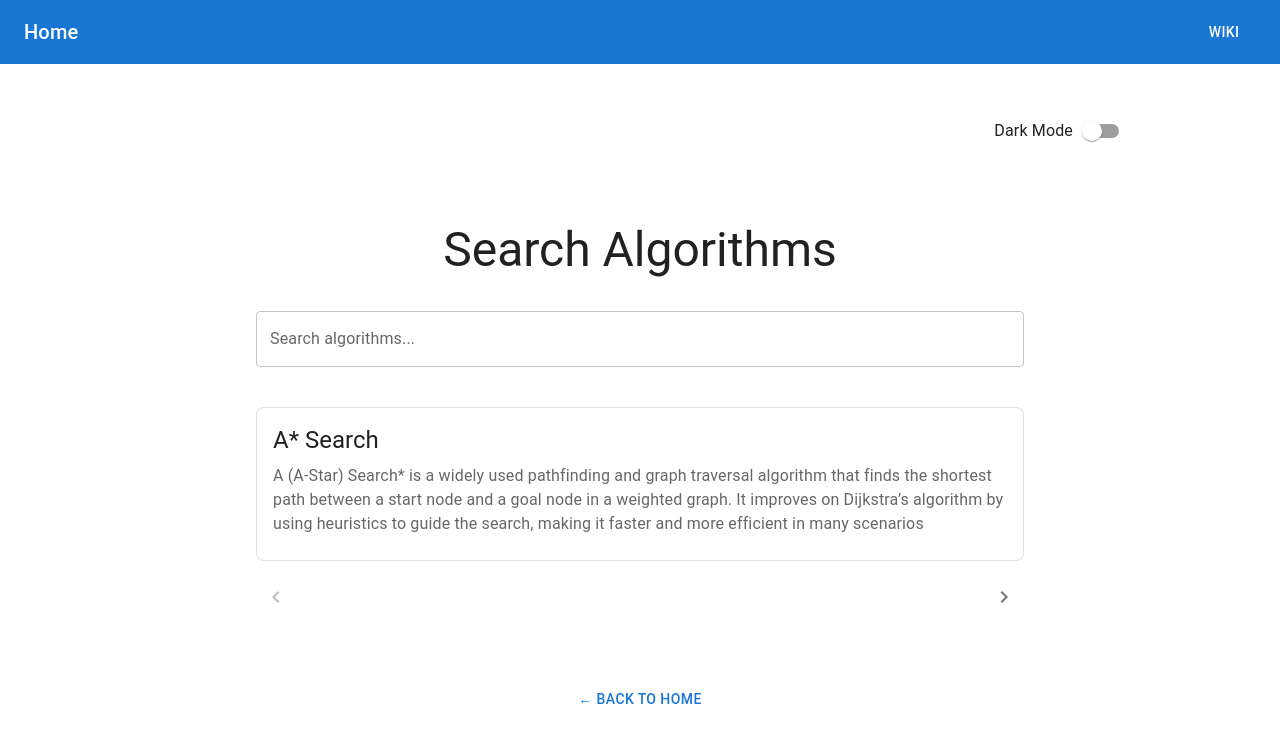
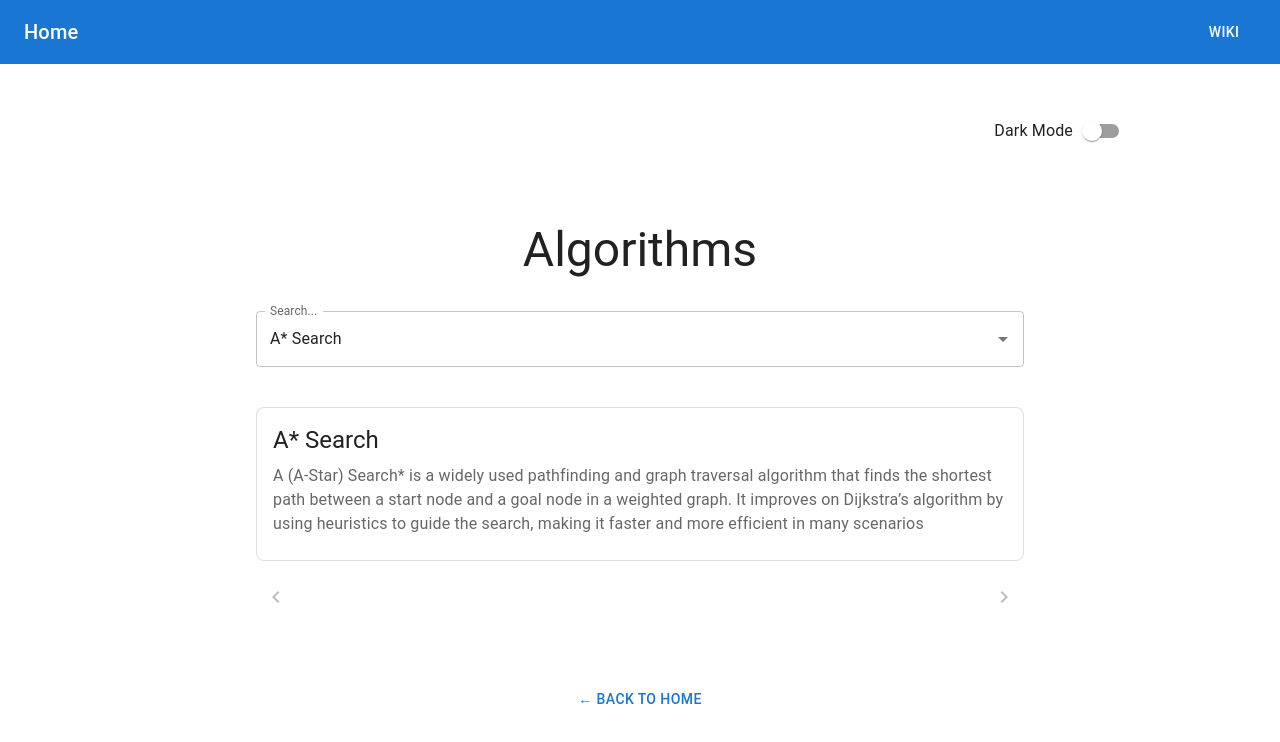
Before and after one commit to kwanlokto/graphing_library, a Next.js app: page /wiki in a window 1280 px wide. Shown: the top 742 px of the page. Built offline with nearby package versions, Linux system fonts and the light colour scheme.

Commit message:
use autocomplete instead of textfield

```diff
--- a/src/app/wiki/page.tsx
+++ b/src/app/wiki/page.tsx
@@ -1,6 +1,13 @@
 "use client";
 
-import { Box, Button, IconButton, TextField, Typography } from "@mui/material";
+import {
+  Autocomplete,
+  Box,
+  Button,
+  IconButton,
+  TextField,
+  Typography,
+} from "@mui/material";
 import {
   MdOutlineKeyboardArrowLeft,
   MdOutlineKeyboardArrowRight,
@@ -84,19 +91,34 @@ export default function SearchAlgorithmsPage() {
   return (
     <Box sx={{ px: 2, py: 6, mx: "auto", maxWidth: 800 }}>
       <Typography variant="h3" component="h1" align="center" gutterBottom>
-        Search Algorithms
+        Algorithms
       </Typography>
 
-      <TextField
+      <Autocomplete
         fullWidth
-        margin="normal"
-        label="Search algorithms..."
-        variant="outlined"
-        value={query}
-        onChange={(e) => {
-          setQuery(e.target.value);
-          setIndex(0); // reset index on new search
+        options={searchAlgorithms}
+        getOptionLabel={(option) => option.name}
+        value={currentAlgo || null}
+        onChange={(event, newValue) => {
+          const newIndex = filteredAlgorithms.findIndex(
+            (algo) => algo.key === newValue?.key
+          );
+          setQuery(newValue?.name || "");
+          setIndex(newIndex !== -1 ? newIndex : 0);
         }}
+        inputValue={query}
+        onInputChange={(event, newInputValue) => {
+          setQuery(newInputValue);
+          setIndex(0);
+        }}
+        renderInput={(params) => (
+          <TextField
+            {...params}
+            label="Search..."
+            variant="outlined"
+            margin="normal"
+          />
+        )}
       />
 
       <Suspense fallback={<Typography>Loading...</Typography>}>
```
